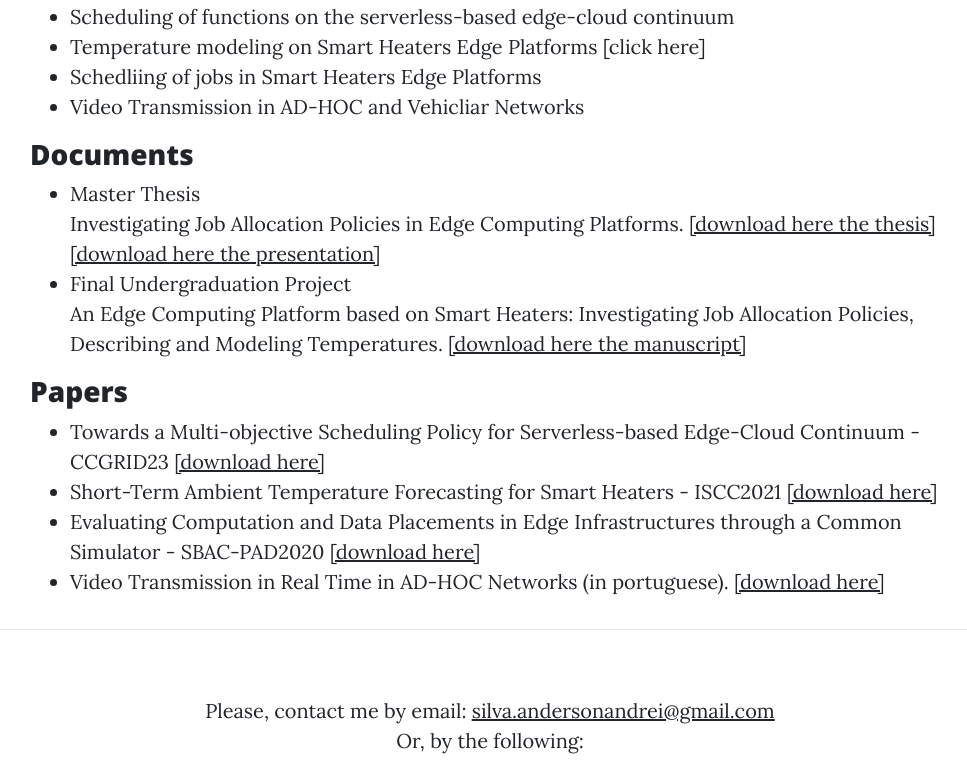
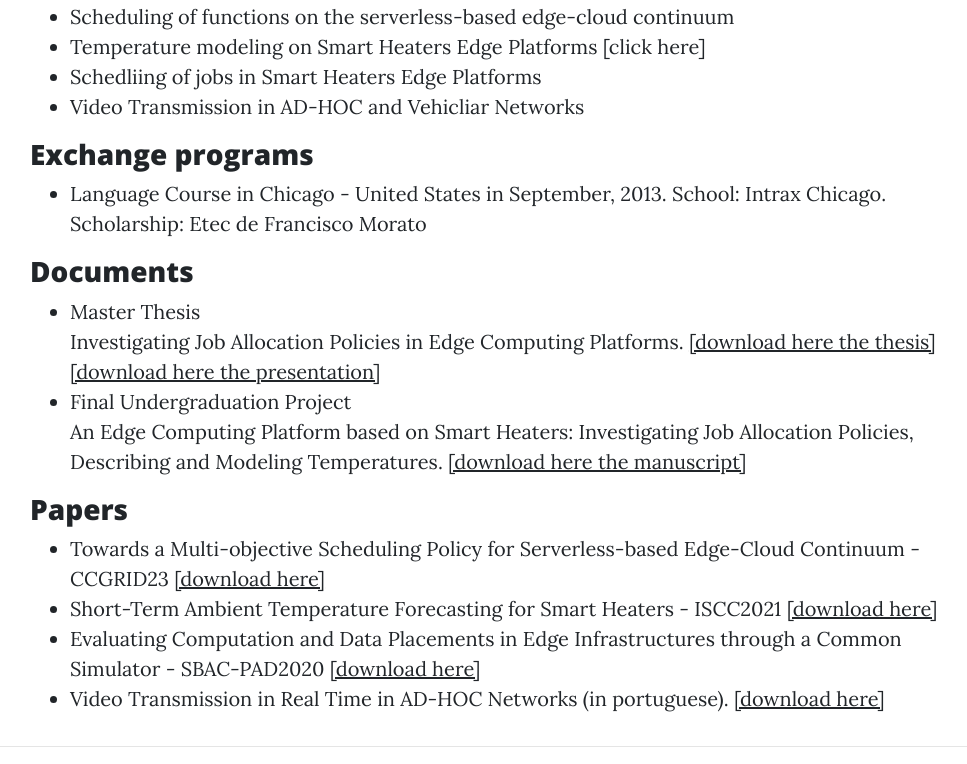
Before and after one commit to andersonandrei/andersonandrei.github.io, a website: page research.html in a window 1280 px wide. Shown: the part 980-1744 px from the top of the page, without its empty margins (150-1117 px from the left). Drawn offline with nearby package versions, Linux system fonts and the light colour scheme.

Commit message:
Add exchange programs

```diff
--- a/research.html
+++ b/research.html
@@ -99,6 +99,13 @@
           <li> Schedliing of jobs in Smart Heaters Edge Platforms </li>
           <li> Video Transmission in AD-HOC and Vehicliar Networks </li>
         </ul>
+
+        <h3> Exchange programs </h3>
+        <ul>
+          <li> Language Course in Chicago - United States in September, 2013. School: Intrax Chicago. Scholarship: Etec de Francisco Morato </li>
+        </ul>
+
+
         <h3> Documents </h3>
         <ul>
           <li> Master Thesis <br>
```
